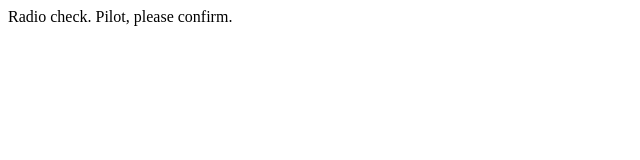
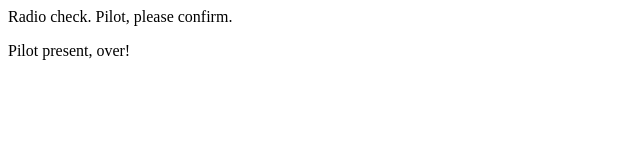
Before and after one commit to mrvnr24/repo, a plain HTML site: page index.html in a window 1280 px wide. Shown: the whole page, without its empty margins (0-640 px from the left). Drawn offline with Linux system fonts and the light colour scheme.

Commit message:
added second line

```diff
--- a/index.html
+++ b/index.html
@@ -1,5 +1,6 @@
 <html>
 <body>
    <p>Radio check. Pilot, please confirm.</p>
+   <p>Pilot present, over!</p>
 </body>
 </html>
```
